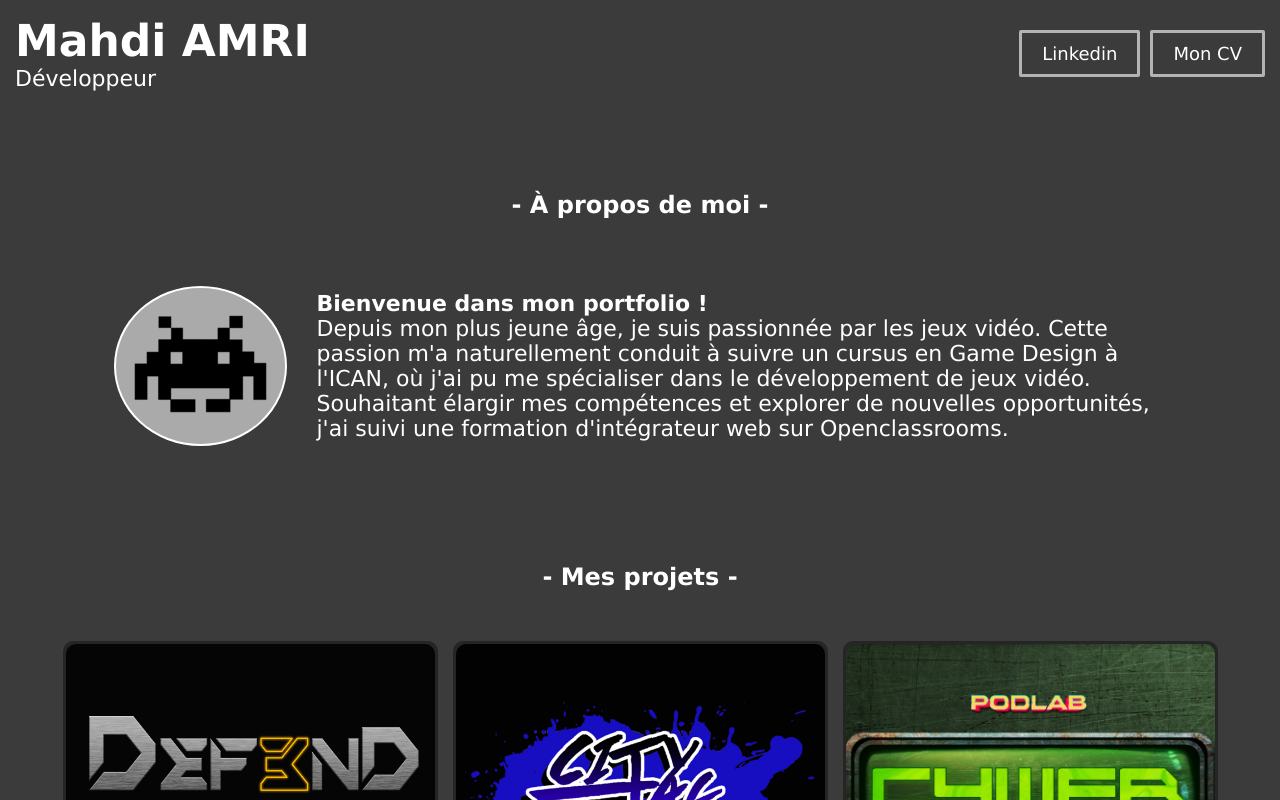
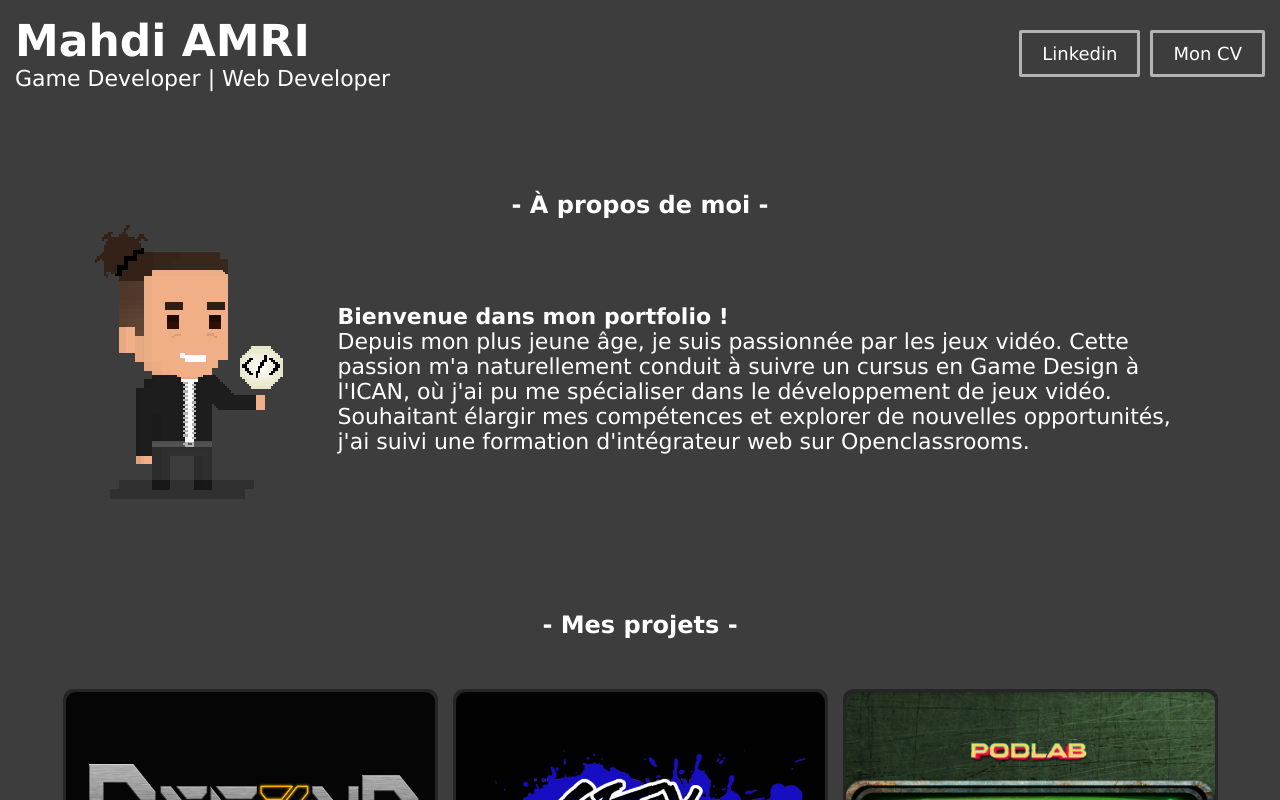
Before and after one commit to Shinohdi/My_Portfolio, a React (Create React App) app: page /My_Portfolio/1 in a window 1280 px wide. Shown: the top 800 px of the page. Built offline with nearby package versions, Linux system fonts and the light colour scheme.

Commit message:
Ajout avatar

```diff
--- a/src/composants/Header/Header.jsx
+++ b/src/composants/Header/Header.jsx
@@ -9,7 +9,9 @@ function Header() {
                 <NavLink to={'/'} className="header__name--title">
                     <h1>Mahdi AMRI</h1>
                 </NavLink>
-                <p className="header__name--subtitle">Développeur</p>
+                <p className="header__name--subtitle">
+                    Game Developer | Web Developer
+                </p>
             </div>
             <div className="header__buttons">
                 <a
--- a/src/indexStyle/index.css
+++ b/src/indexStyle/index.css
@@ -1,5 +1,5 @@
 body {
-  background-color: #3b3b3b;
+  background-color: #3d3d3d;
   font-size: 16px;
   font-family: Verdana, sans-serif;
   /* font-family: kozuka-gothic-pr6n, sans-serif;
--- a/src/indexStyle/index.scss
+++ b/src/indexStyle/index.scss
@@ -1,5 +1,5 @@
 body {
-    background-color: #3b3b3b;
+    background-color: #3d3d3d;
     font-size: 16px;
     font-family: Verdana, sans-serif;
     /* font-family: kozuka-gothic-pr6n, sans-serif;
--- a/src/pages/Accueil/Accueil.jsx
+++ b/src/pages/Accueil/Accueil.jsx
@@ -10,7 +10,10 @@ function Accueil() {
                 <h2 className="home__about--title">- À propos de moi -</h2>
                 <div className="home__about--desc">
                     <div className="avatar">
-                        <img src={avatar} alt="space invader ennemi" />
+                        <img
+                            src={avatar}
+                            alt="Avatar en PixelArt me représentant"
+                        />
                     </div>
                     <p className="text">
                         <strong>Bienvenue dans mon portfolio !</strong>
--- a/src/pages/Accueil/style/Accueil.css
+++ b/src/pages/Accueil/style/Accueil.css
@@ -4,7 +4,6 @@
 }
 .home__about--title {
   margin: 0;
-  margin-bottom: 50px;
   text-align: center;
 }
 .home__about--desc {
@@ -13,13 +12,10 @@
   align-items: center;
 }
 .home__about--desc .avatar {
-  background-color: rgb(170, 170, 170);
-  padding: 20px 10px;
-  border: 2px solid;
-  border-radius: 50%;
-  margin-right: 30px;
+  margin-right: 45px;
 }
 .home__about--desc .text {
+  margin-top: 50px;
   max-width: 850px;
   font-size: 22px;
 }
--- a/src/pages/Accueil/style/Accueil.scss
+++ b/src/pages/Accueil/style/Accueil.scss
@@ -5,7 +5,6 @@
 
         &--title {
             margin: 0;
-            margin-bottom: 50px;
             text-align: center;
         }
 
@@ -15,14 +14,11 @@
             align-items: center;
 
             .avatar {
-                background-color: rgb(170, 170, 170);
-                padding: 20px 10px;
-                border: 2px solid;
-                border-radius: 50%;
-                margin-right: 30px;
+                margin-right: 45px;
             }
 
             .text {
+                margin-top: 50px;
                 max-width: 850px;
                 font-size: 22px;
             }
```
Also changed, not shown: src/images/avatar.png, 1 other file (tests, documents, lock files or other folders).
